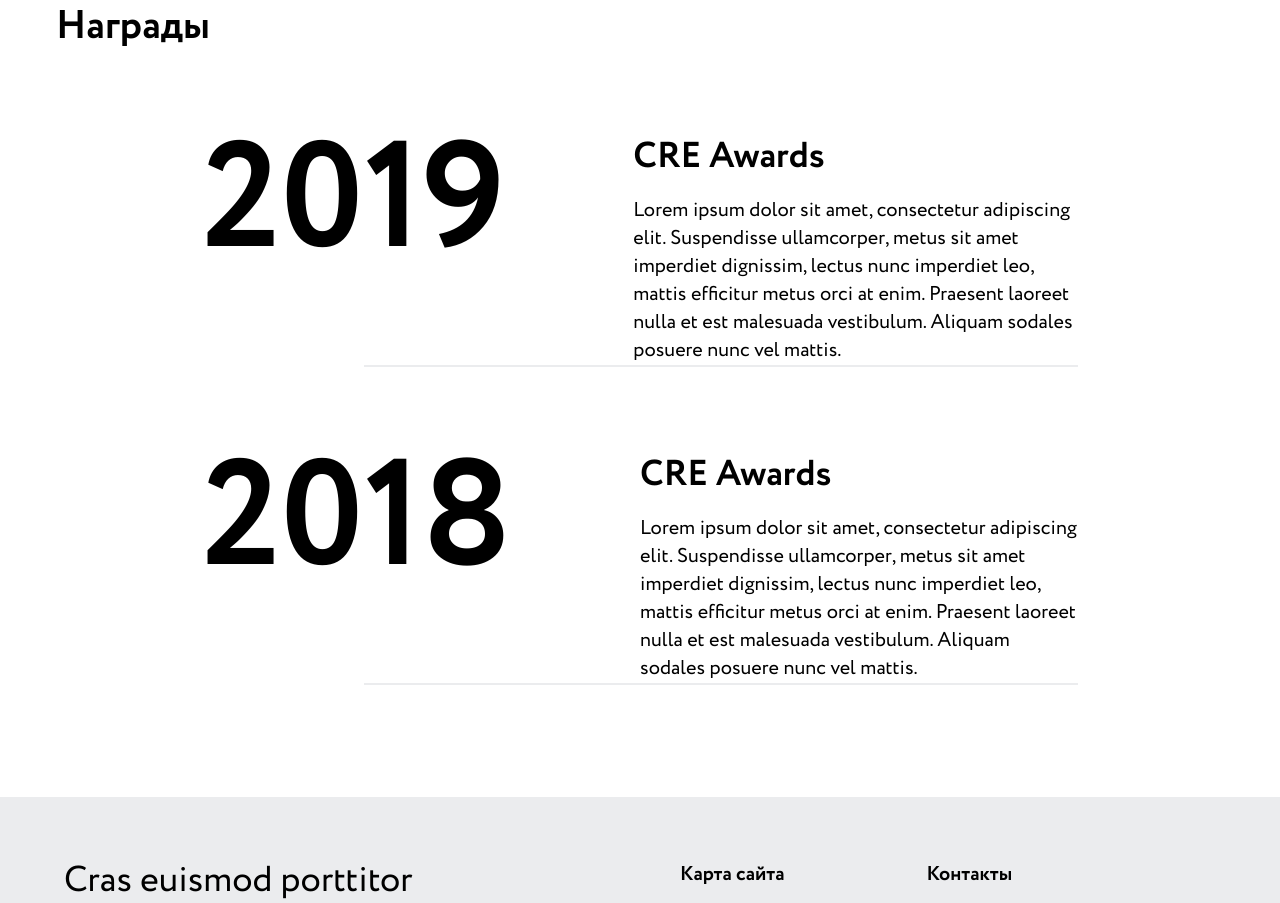
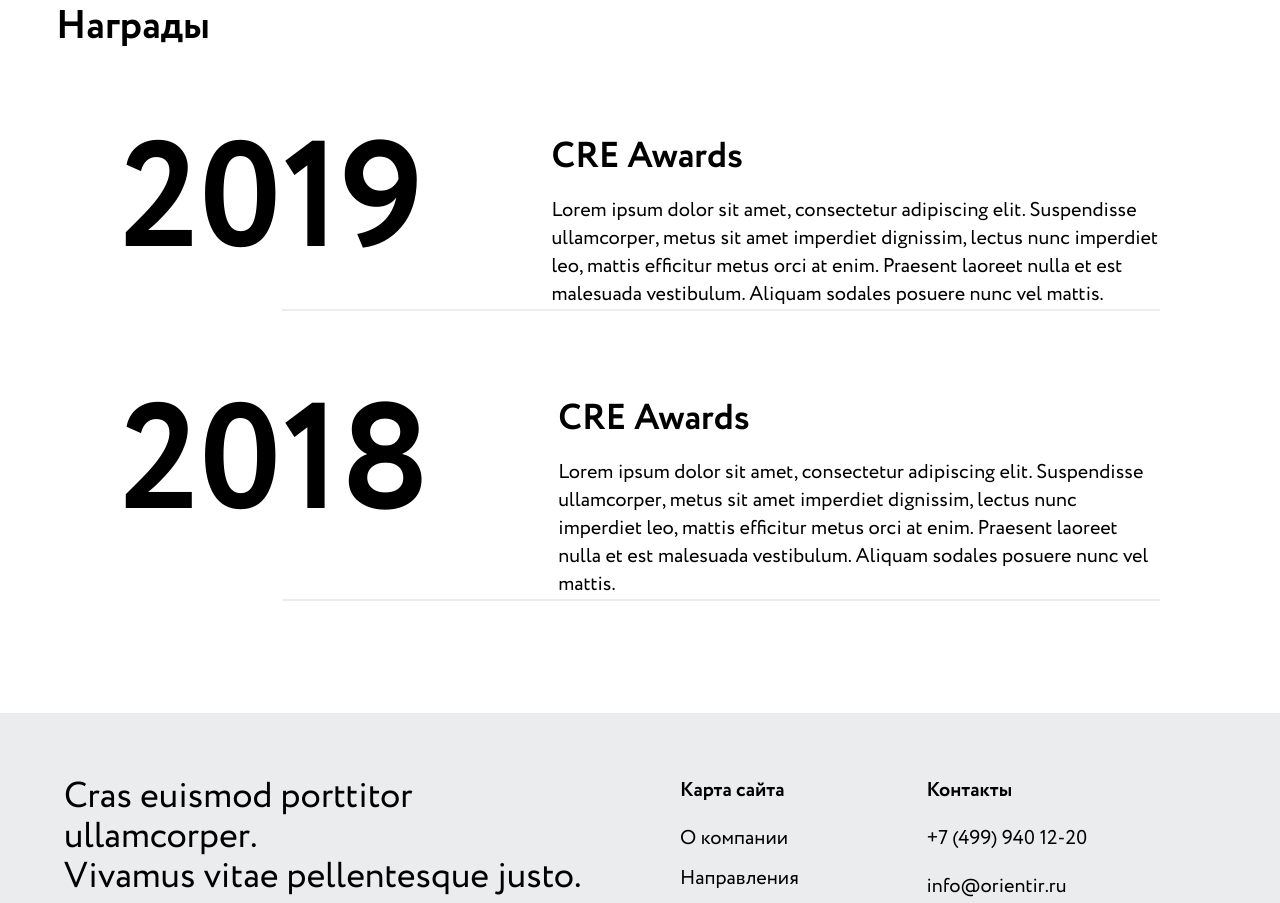
Before and after one commit to mbozhik/orientir, a Next.js app: page / in a window 1280 px wide. Shown: the part 4700-5603 px from the top of the page. Built offline with nearby package versions, Linux system fonts and the light colour scheme; no server answers.

Commit message:
define `min_width` inside of `Container` Global component

```diff
--- a/src/components/App/index/Awards.tsx
+++ b/src/components/App/index/Awards.tsx
@@ -1,5 +1,6 @@
+import {cn} from '@/lib/utils'
 import {isMobile} from '@bozzhik/is-mobile'
-import {cn} from '@/lib/utils'
+import {containerStyles} from '~/Global/Container'
 
 import Heading from '~/UI/Heading'
 import Text from '~/UI/Text'
@@ -25,7 +26,7 @@ export default function Awards() {
       <Heading className="max-w-[50ch]" type="h1" text="Награды" />
 
       {(isMobile ? awardsConfig : awardsConfig.slice(0, 1)).map((award, index) => (
-        <div key={index} className="w-[75%] sm:w-full mx-auto flex sm:flex-col">
+        <div key={index} className={cn('flex sm:flex-col', containerStyles.min_width)}>
           <h1 className={cn(headingStyles, 'sm:hidden')}>20</h1>
 
           <div className="flex justify-between w-full gap-32 border-b-2 sm:pb-3 sm:gap-0 sm:flex-col border-gray-light">
--- a/src/components/App/index/ClientsModule.tsx
+++ b/src/components/App/index/ClientsModule.tsx
@@ -1,7 +1,9 @@
 'use client'
 
+import {cn} from '@/lib/utils'
 import {useEffect, useRef} from 'react'
 import {horizontalLoop} from '@/utils/gsap/horizontal-loop'
+import {containerStyles} from '~/Global/Container'
 
 import Image from 'next/image'
 
@@ -21,7 +23,7 @@ export default function ClientsModule({items}: {items: string[]}) {
   }, [])
 
   return (
-    <div className="w-[75%] xl:w-[89%] sm:w-full mx-auto border-t-[1px] border-gray-light">
+    <div className={cn('border-t-[1px] border-gray-light', containerStyles.min_width)}>
       <div ref={marqueeRef} className="relative flex overflow-hidden">
         {items.map((logo, index) => (
           <div data-marquee="item" className="w-[350px] xl:w-[300px] sm:w-[200px] py-8 shrink-0 flex items-center justify-center" key={index}>
--- a/src/components/App/index/News.tsx
+++ b/src/components/App/index/News.tsx
@@ -1,3 +1,6 @@
+import {cn} from '@/lib/utils'
+import {containerStyles} from '~/Global/Container'
+
 import {TNews} from '@/app/api/news/route'
 import {getNews} from '@/utils/getData'
 
@@ -15,7 +18,7 @@ export default async function News() {
         <ExpandButton href="/news" view="desktop" text="Все новости" />
       </div>
 
-      <div className="w-[75%] xl:w-[89%] sm:w-full mx-auto grid grid-cols-2 gap-4 sm:grid-cols-1 sm:gap-3">
+      <div className={cn('grid grid-cols-2 gap-4 sm:grid-cols-1 sm:gap-3', containerStyles.min_width)}>
         {news.slice(0, 2).map((newsItem, index) => (
           <div className="flex flex-col justify-between px-10 border-[1px] py-9 sm:px-6 sm:py-5 gap-14 xl:gap-10 sm:gap-4 border-gray-light" key={index}>
             <div className="space-y-4 sm:space-y-2">
--- a/src/components/Global/Container.tsx
+++ b/src/components/Global/Container.tsx
@@ -9,6 +9,7 @@ export const sitePadding = 'pt-[88px] xl:pt-16'
 
 export const containerStyles = {
   width: 'mx-[6.25rem] xl:mx-[3.5rem] sm:mx-3',
+  min_width: 'w-[75%] xl:w-[89%] sm:w-full mx-auto',
 }
 const {width} = containerStyles
 
```
